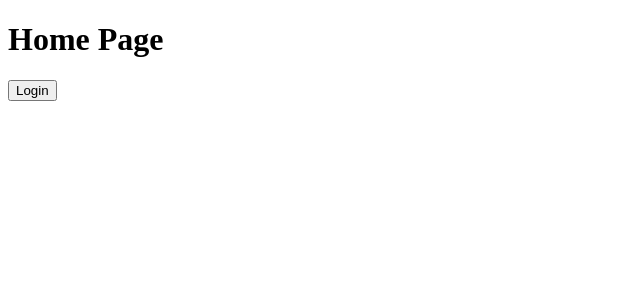
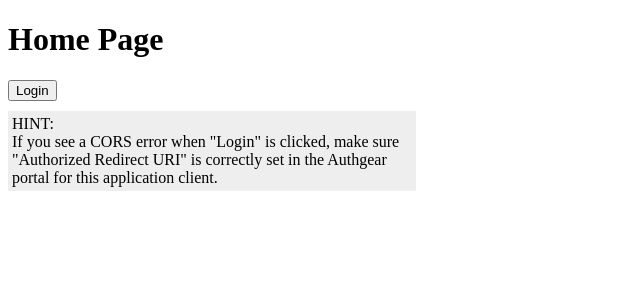
Before and after one commit to authgear/authgear-example-react, a React (Vite) app: page / in a window 1280 px wide. Shown: the top 300 px of the page, without its empty margins (0-640 px from the left). Built offline with nearby package versions, Linux system fonts and the light colour scheme; no server answers; what @authgear/web would draw is missing.

Commit message:
Add hint for CORS error

```diff
--- a/src/Home.tsx
+++ b/src/Home.tsx
@@ -77,6 +77,9 @@ const Home: React.FC = () => {
           <button type="button" onClick={startLogin}>
             Login
           </button>
+          <div className="callout" style={{backgroundColor: "#eee", padding: "4px", marginTop:"10px", maxWidth: "400px"}}>
+            HINT: <br />If you see a CORS error when "Login" is clicked, make sure "Authorized Redirect URI" is correctly set in the Authgear portal for this application client.
+          </div>
         </div>
       )}
 
```
